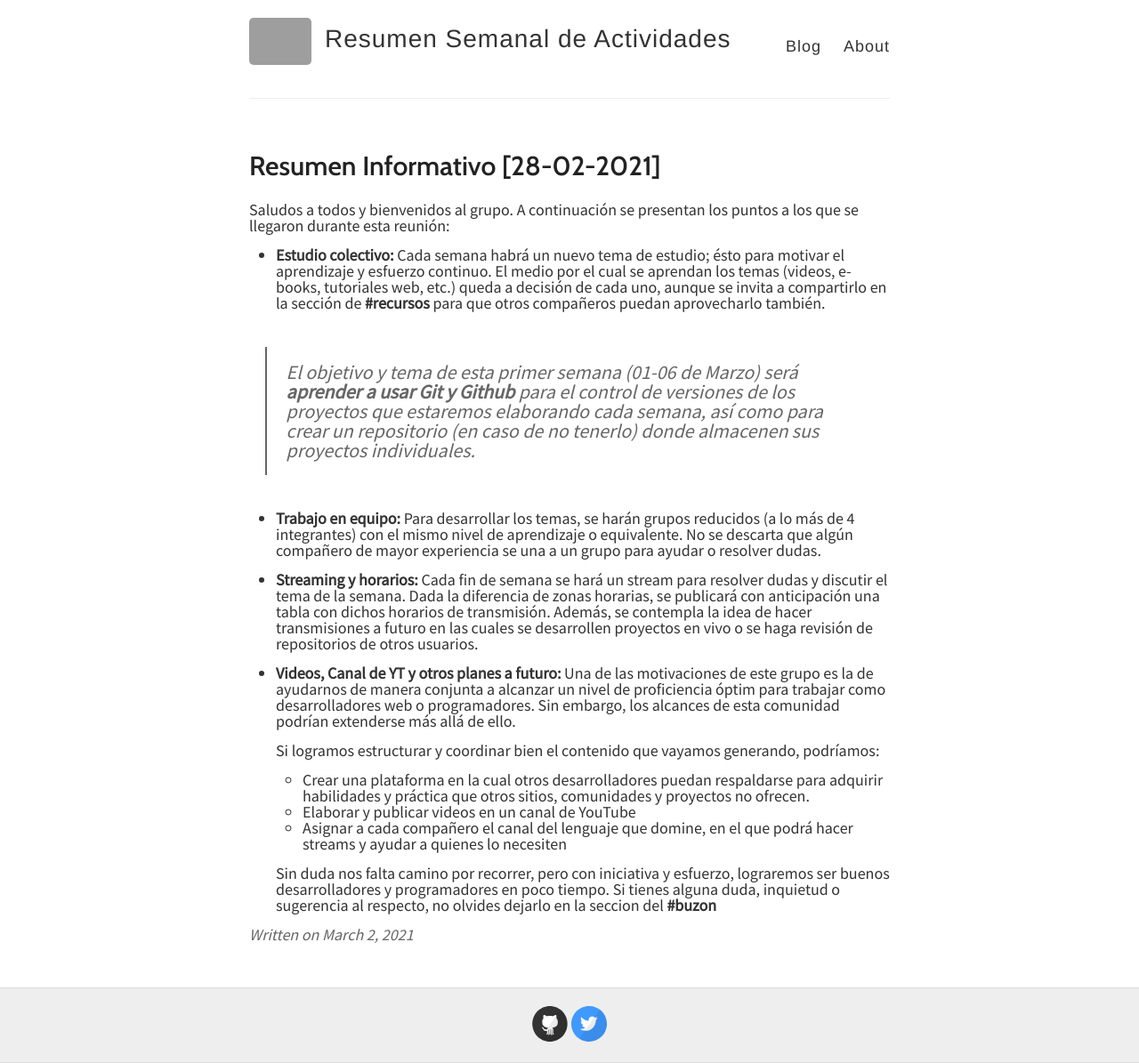
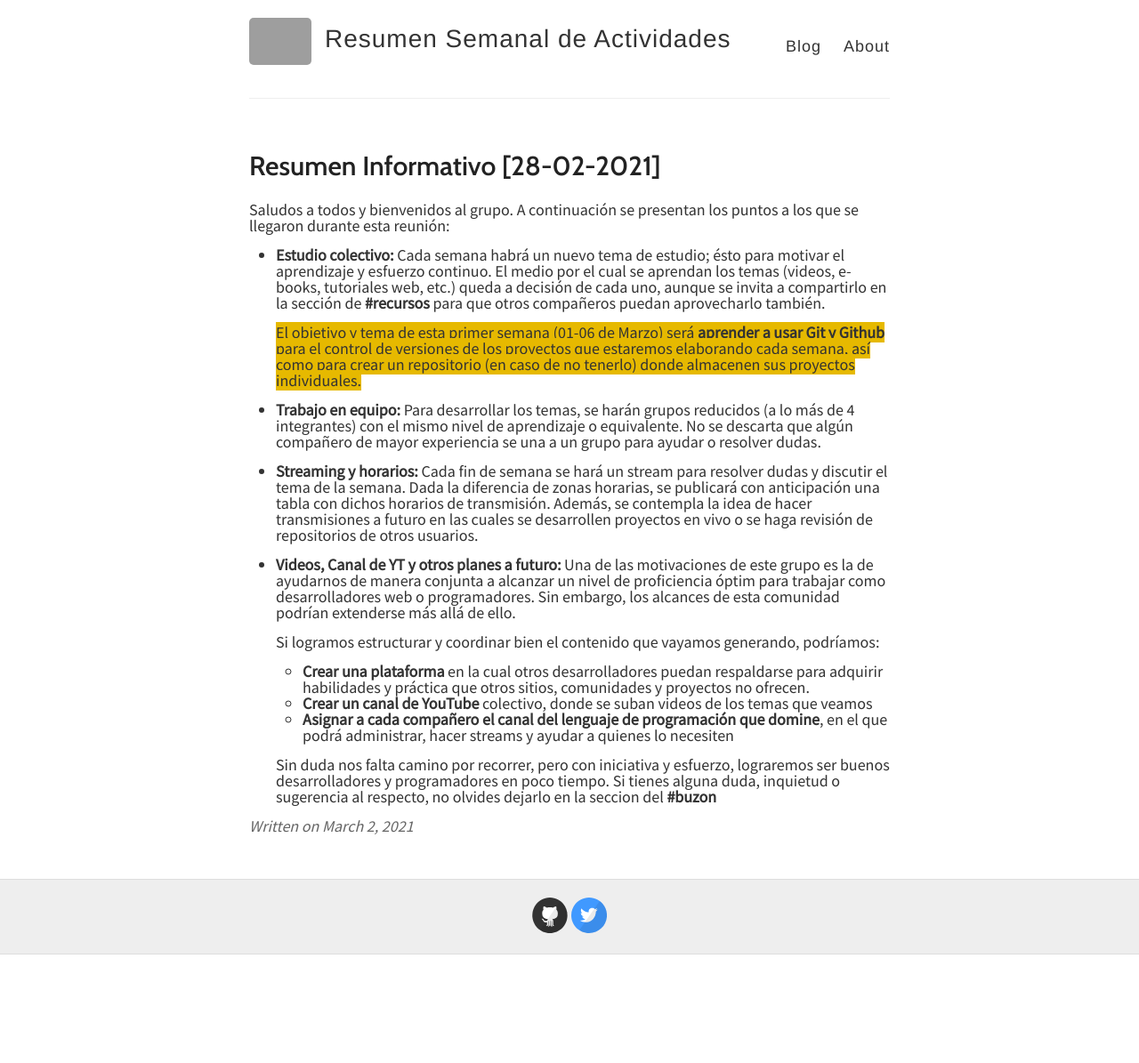
Before and after one commit to ivillajuana/resumenSemanal, a Jekyll site: the page built from _posts/2021-3-2-resumen_s1.md, in a window 1280 px wide. Shown: the whole page at 89% size. Built offline with Jekyll 4.4.1, drawn with Linux system fonts in a browser that asks for light colours; after the commit the page ends 1073 px from its top, so only the background shows below that; grey boxes are pictures that could not be loaded.

Commit message:
Edit blog entry

```diff
--- a/_posts/2021-3-2-resumen_s1.md
+++ b/_posts/2021-3-2-resumen_s1.md
@@ -11,9 +11,11 @@ durante esta reunión:
   tutoriales web, etc.) queda a decisión de cada uno, aunque se invita a compartirlo en la sección
   de **#recursos** para que otros compañeros puedan aprovecharlo también.
 
-> El objetivo y tema de esta primer semana (01-06 de Marzo) será **aprender a usar Git y Github** para
-> el control de versiones de los proyectos que estaremos elaborando cada semana, así como para crear
-> un repositorio (en caso de no tenerlo) donde almacenen sus proyectos individuales.
+  <span style="background-color: #E6B900">
+  El objetivo y tema de esta primer semana (01-06 de Marzo) será **aprender a usar Git y Github** para
+  el control de versiones de los proyectos que estaremos elaborando cada semana, así como para crear
+  un repositorio (en caso de no tenerlo) donde almacenen sus proyectos individuales.
+  </span>
 
 * **Trabajo en equipo:** Para desarrollar los temas, se harán grupos reducidos (a lo más de 4
   integrantes) con el mismo nivel de aprendizaje o equivalente. No se descarta que algún compañero
@@ -31,11 +33,11 @@ durante esta reunión:
   extenderse más allá de ello.
 
   Si logramos estructurar y coordinar bien el contenido que vayamos generando, podríamos:
-  * Crear una plataforma en la cual otros desarrolladores puedan respaldarse para adquirir habilidades y práctica
+  * **Crear una plataforma** en la cual otros desarrolladores puedan respaldarse para adquirir habilidades y práctica
 que otros sitios, comunidades y proyectos no ofrecen.
-  * Elaborar y publicar videos en un canal de YouTube
-  * Asignar a cada compañero el canal del lenguaje que domine, en el que podrá hacer streams y
-    ayudar a quienes lo necesiten
+  * **Crear un canal de YouTube** colectivo, donde se suban videos de los temas que veamos
+  * **Asignar a cada compañero el canal del lenguaje de programación que domine**, en el que podrá
+    administrar, hacer streams y ayudar a quienes lo necesiten
 
   Sin duda nos falta camino por recorrer, pero con iniciativa y esfuerzo, lograremos ser buenos
   desarrolladores y programadores en poco tiempo. Si tienes alguna duda, inquietud o sugerencia al respecto,
```
